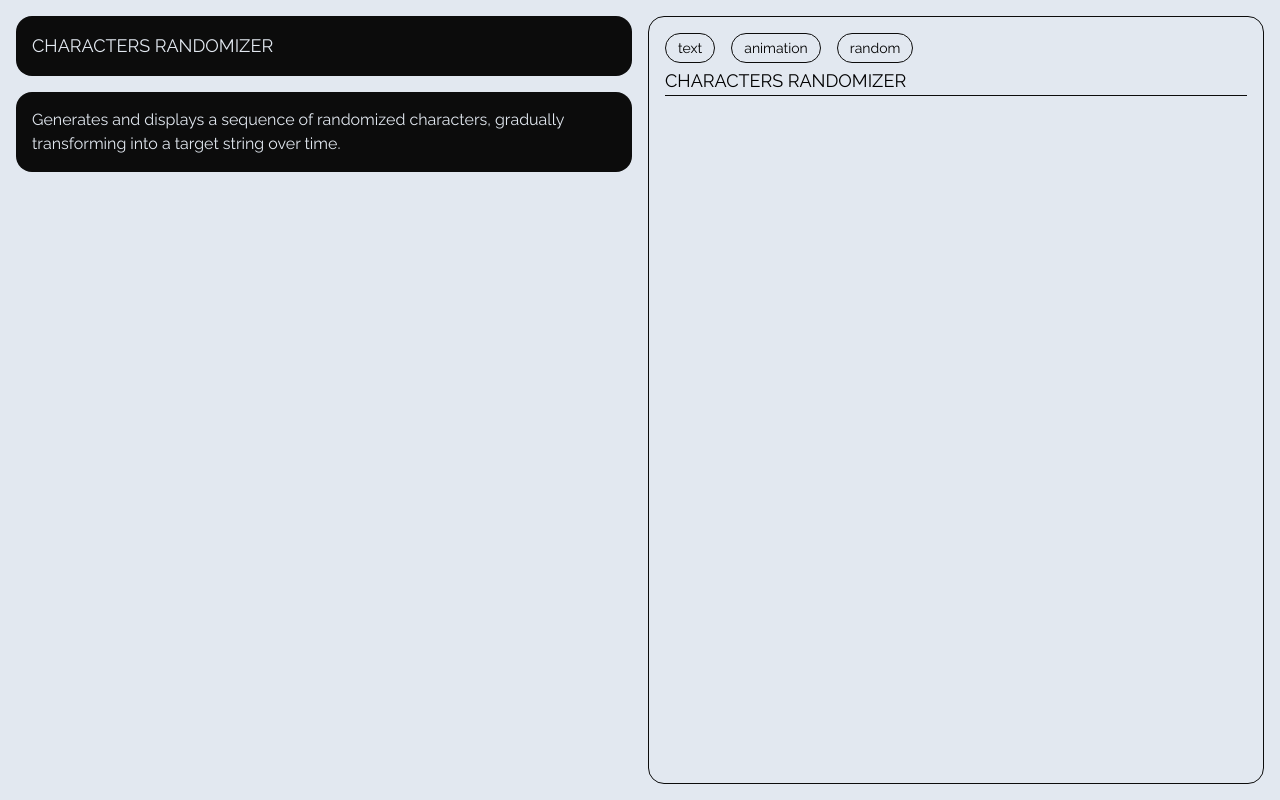
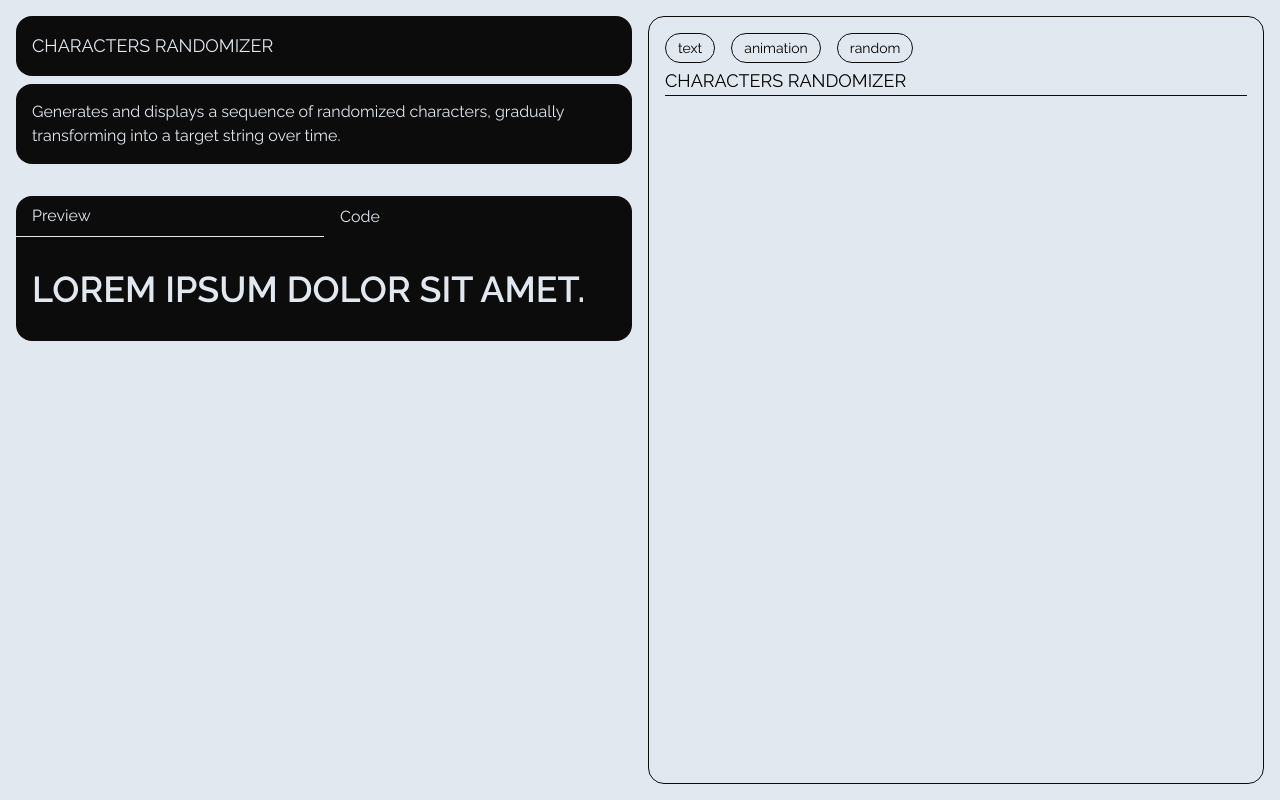
Before and after one commit to mbourjac/react-ui-components, a React (Vite) app: page /characters-randomizer in a window 1280 px wide. Built offline with nearby package versions, Linux system fonts and the light colour scheme.

Commit message:
feat: add component preview to characters randomizer page

```diff
--- /dev/null
+++ b/src/components/app/ComponentContainer.tsx
@@ -0,0 +1,60 @@
+import type { ReactNode } from 'react';
+import { cn } from '../../lib/tailwind';
+import { Tabs } from '../ui/Tabs/Tabs';
+
+type ComponentContainerProps = {
+  children: ReactNode;
+  code: ReactNode;
+  previewPanelClassName?: string;
+  codePanelClassName?: string;
+};
+
+export const ComponentContainer = ({
+  children,
+  code,
+  previewPanelClassName,
+  codePanelClassName,
+}: ComponentContainerProps) => {
+  const tabs = [
+    {
+      label: 'Preview',
+      id: 'preview-tab',
+      controls: 'preview-panel',
+      className: 'rounded-tl-2xl',
+      content: (
+        <div
+          className={cn(
+            'rounded-b-2xl bg-off-black px-4 py-8',
+            previewPanelClassName,
+          )}
+        >
+          {children}
+        </div>
+      ),
+    },
+    {
+      label: 'Code',
+      id: 'code-tab',
+      controls: 'code-panel',
+      className: 'rounded-tr-2xl',
+      content: (
+        <div
+          className={cn(
+            'rounded-b-2xl bg-off-black px-4 py-8',
+            codePanelClassName,
+          )}
+        >
+          {code}
+        </div>
+      ),
+    },
+  ];
+
+  return (
+    <Tabs
+      tabListClassName="flex"
+      tabClassName="w-1/2 bg-off-black px-4 py-2 text-left data-[active=true]:border-b"
+      tabs={tabs}
+    />
+  );
+};
--- a/src/layouts/AppLayout/AppLayout.tsx
+++ b/src/layouts/AppLayout/AppLayout.tsx
@@ -4,7 +4,7 @@ import { UI_COMPONENTS } from './AppLayout.constants';
 export const AppLayout = () => {
   return (
     <div className="grid h-screen grid-cols-[1fr_1fr] items-center overflow-hidden">
-      <main className="flex h-full p-4 pr-2">
+      <main className="flex h-full w-[50vw] p-4 pr-2">
         <Outlet />
       </main>
       <div className="p-4 pl-2">
--- a/src/pages/CharactersRandomizerPage/CharactersRandomizerPage.tsx
+++ b/src/pages/CharactersRandomizerPage/CharactersRandomizerPage.tsx
@@ -1,12 +1,32 @@
+import { ComponentContainer } from '../../components/app/ComponentContainer';
 import { useComponent } from '../../hooks/use-component';
+import { CharactersRandomizer } from './CharactersRandomizer';
 
 export const CharactersRandomizerPage = () => {
   const { name, description } = useComponent();
 
   return (
-    <div className="flex w-full flex-col gap-4 text-primary">
-      <h1 className="rounded-2xl bg-off-black p-4 text-lg uppercase">{name}</h1>
-      <p className="rounded-2xl bg-off-black p-4">{description}</p>
+    <div className="flex w-full flex-col gap-8 text-primary">
+      <div className="flex flex-col gap-2">
+        <h1 className="rounded-2xl bg-off-black p-4 text-lg uppercase">
+          {name}
+        </h1>
+        <p className="text-pretty rounded-2xl bg-off-black p-4">
+          {description}
+        </p>
+      </div>
+      <ComponentContainer
+        code="Lorem ipsum"
+        previewPanelClassName="text-4xl font-semibold uppercase"
+      >
+        <>
+          <CharactersRandomizer
+            className="break-words"
+            referenceString="Lorem ipsum dolor sit amet."
+            isConcurrent
+          />
+        </>
+      </ComponentContainer>
     </div>
   );
 };
```
